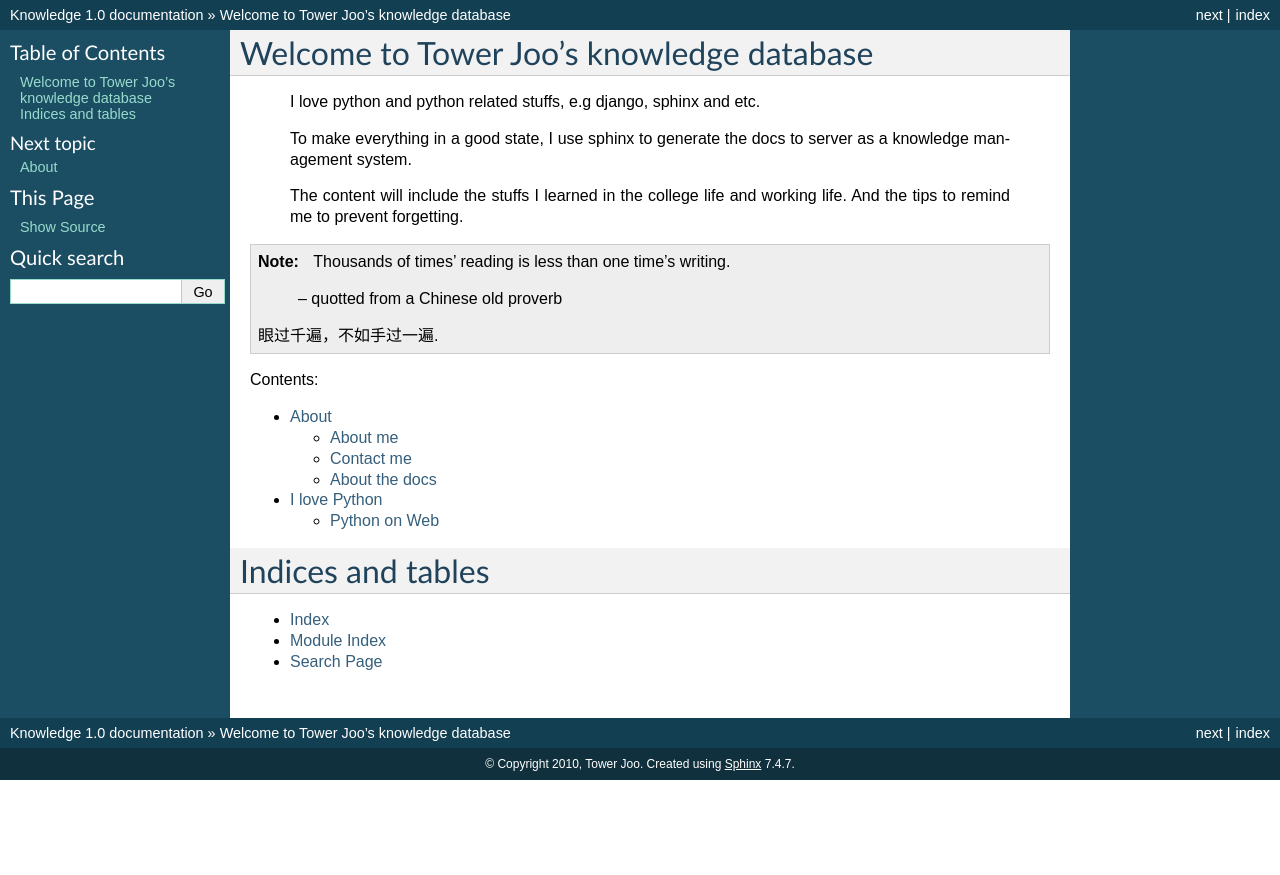
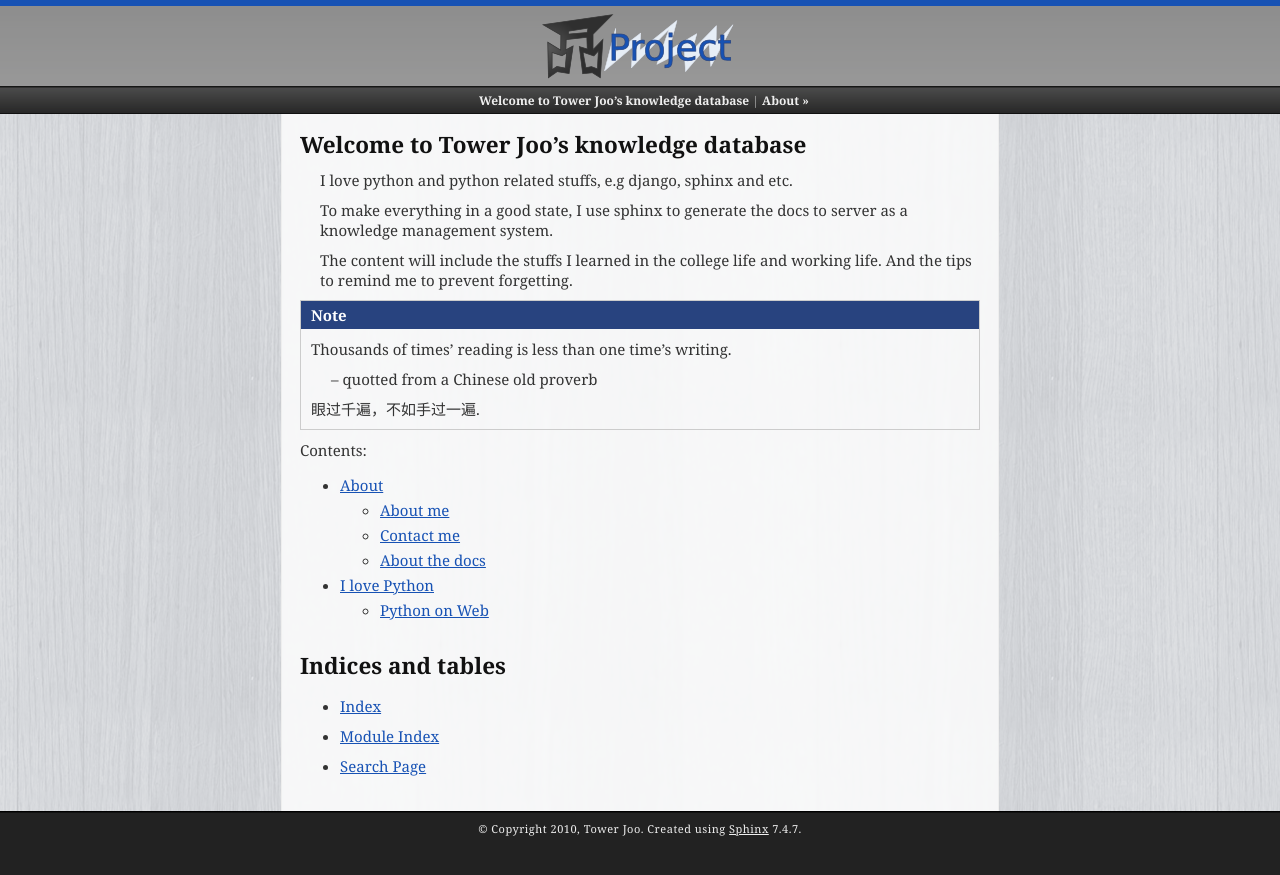
Before and after one commit to towerjoo/knowledge, a Sphinx documentation site: the page built from docs/index.rst, in a window 1280 px wide. Shown: the top 875 px of the page. Built offline with Sphinx 7.4.7, drawn with Linux system fonts in a browser that asks for light colours; formulas are drawn with MathJax 3; pages that are not in the unit, such as notebooks, are missing from menus.

Commit message:
change the theme of docs

```diff
--- a/docs/conf.py
+++ b/docs/conf.py
@@ -91,7 +91,7 @@ pygments_style = 'sphinx'
 
 # The theme to use for HTML and HTML Help pages.  See the documentation for
 # a list of builtin themes.
-html_theme = 'default'
+html_theme = 'scrolls'
 
 # Theme options are theme-specific and customize the look and feel of a theme
 # further.  For a list of options available for each theme, see the
```
Also changed, not shown: 1 other file.
